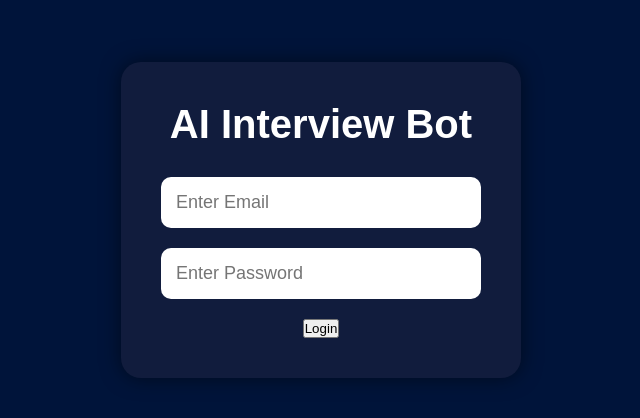
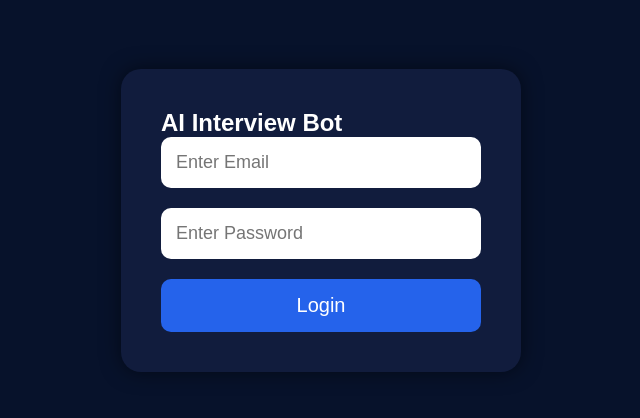
Before and after one commit to AshwiniJadhav202/AI_Interview_Bot, a React (Vite) app in the folder frontend/: page / in a window 1280 px wide. Shown: the part 180-598 px from the top of the page, without its empty margins (319-959 px from the left). Built offline with nearby package versions, Linux system fonts and the light colour scheme.

Commit message:
frontend

```diff
--- a/frontend/src/pages/Login.jsx
+++ b/frontend/src/pages/Login.jsx
@@ -1,68 +1,68 @@
-import React, { useState } from "react";
+import { useNavigate } from "react-router-dom";
+import { useState } from "react";
 import axios from "axios";
-import { useNavigate } from "react-router-dom";
 
-const API = import.meta.env.VITE_API_URL;
-
-const Login = () => {
+function Login() {
 
   const navigate = useNavigate();
 
   const [email, setEmail] = useState("");
+
   const [password, setPassword] = useState("");
 
-  const handleLogin = async () => {
-
-    if (!email || !password) {
-      alert("Please fill all fields");
-      return;
-    }
+  const loginUser = async () => {
 
     try {
 
-      const response = await axios.post(
-        `${API}/save_login`,
+      await axios.post(
+        "http://127.0.0.1:8000/save_login",
         {
           email,
           password
         }
       );
 
-      alert(response.data.message);
+      localStorage.setItem("email", email);
 
       navigate("/interview");
 
-    } catch (error) {
-
-      console.log(error);
+    } catch (err) {
 
       alert("Backend not connected");
     }
   };
 
   return (
+    <div className="login-page">
 
-    <div className="login-container">
+      <div className="login-box">
 
-      <div className="login-box" align="center">
-
-        <h1>AI Interview Bot</h1>
+        <h2 className="login-title">
+          AI Interview Bot
+        </h2>
 
         <input
           type="email"
           placeholder="Enter Email"
           value={email}
-          onChange={(e) => setEmail(e.target.value)}
+          onChange={(e) =>
+            setEmail(e.target.value)
+          }
         />
 
         <input
           type="password"
           placeholder="Enter Password"
           value={password}
-          onChange={(e) => setPassword(e.target.value)}
+          onChange={(e) =>
+            setPassword(e.target.value)
+          }
         />
 
-        <button onClick={handleLogin} size="large" variant="contained" color="primary">
+        <button
+          className="login-btn"
+          onClick={loginUser}
+        >
           Login
         </button>
 
@@ -70,6 +70,6 @@ const Login = () => {
 
     </div>
   );
-};
+}
 
 export default Login;
--- a/frontend/src/styles.css
+++ b/frontend/src/styles.css
@@ -12,14 +12,7 @@ GLOBAL
 body{
   background:#07122b;
   color:white;
-  margin: 0;
-  height: 100vh;
-  display: flex;
-  justify-content: center;
-  align-items: center;
-  background: #00143a;
 }
-
 
 /* =========================
 LOGIN PAGE
@@ -32,7 +25,6 @@ LOGIN PAGE
   justify-content:center;
   align-items:center;
 }
-
 
 .login-box{
   width:400px;
@@ -64,8 +56,8 @@ LOGIN PAGE
   border:none;
   border-radius:10px;
   background:#2563eb;
-  color:rgb(222, 221, 226);
-  font-size:28px;
+  color:white;
+  font-size:20px;
   cursor:pointer;
   transition:0.3s;
 }
```
